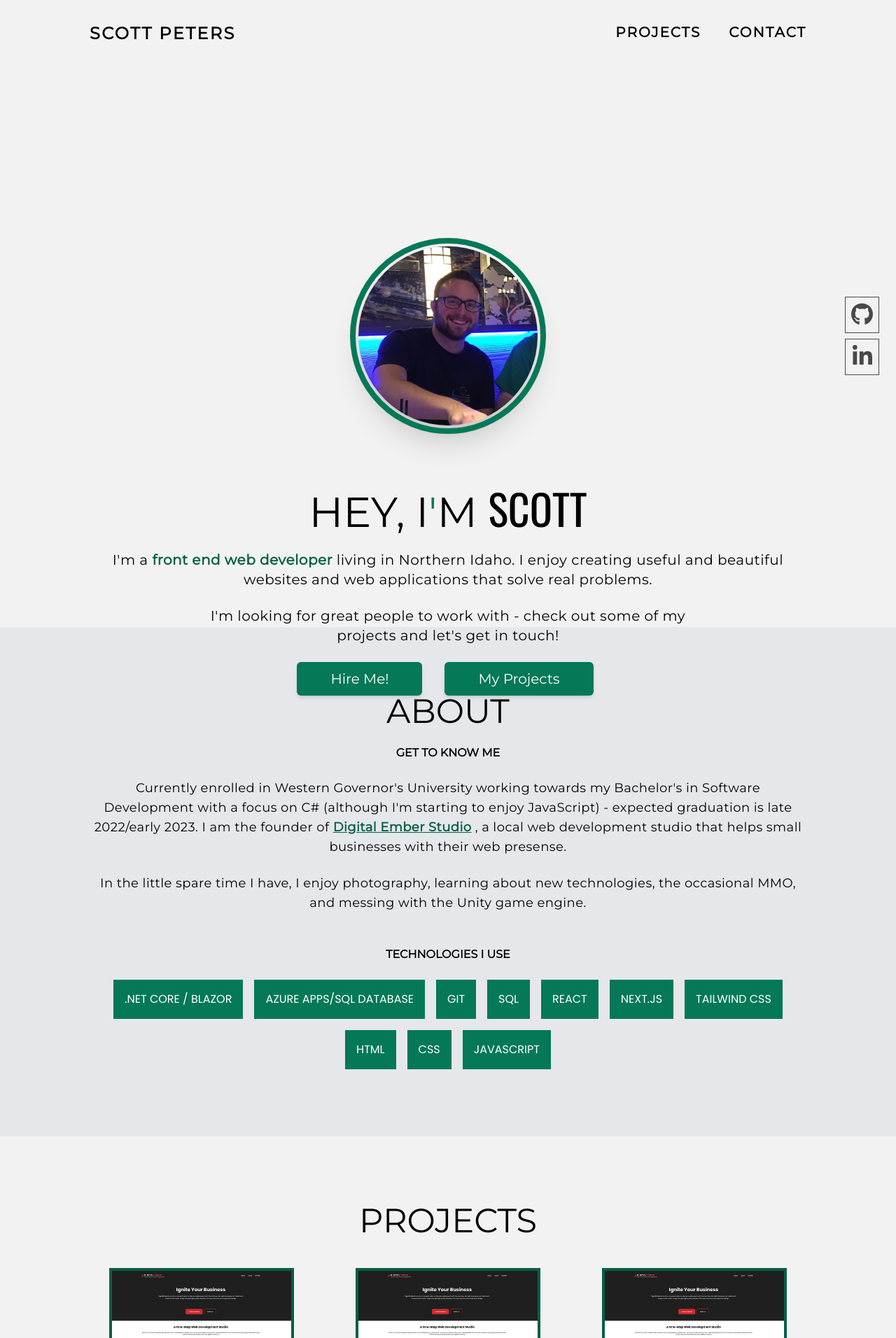
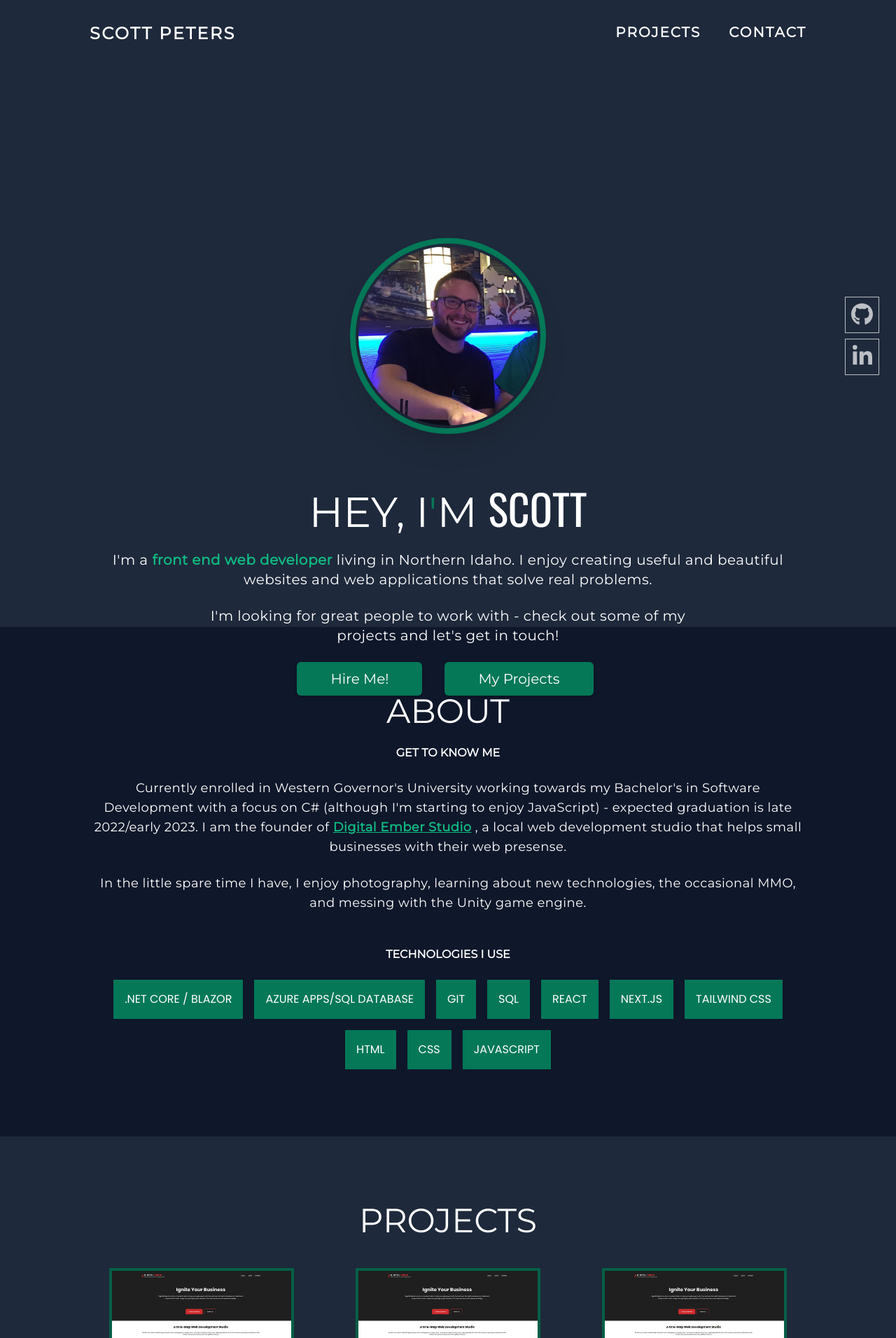
Before and after one commit to Blathe/personal-portfolio, a Next.js app: page / in a window 1280 px wide. Shown: the top 1912 px of the page at 70% size. Built offline with nearby package versions, Linux system fonts and the light colour scheme.

Commit message:
added dark mode styling

```diff
--- a/components/about.js
+++ b/components/about.js
@@ -3,7 +3,7 @@ import Tag from '../components/tag.js';
 
 const AboutSection = () => {
   return (
-    <div className="flex flex-col gap-6 py-24 px-8 xl:px-32 2xl:px-64 bg-gray-200 anim-fade-in">
+    <div className="flex flex-col gap-6 py-24 px-8 xl:px-32 2xl:px-64 bg-gray-200 anim-fade-in dark:bg-slate-900 dark:text-white">
       <h1 className="mx-auto text-4xl md:text-5xl uppercase font-mons font-normal">
         About
       </h1>
@@ -15,7 +15,7 @@ const AboutSection = () => {
             Currently enrolled in Western Governor&apos;s University working
             towards my Bachelor&apos;s in Software Development with a focus on
             C# (although I&apos;m starting to enjoy JavaScript) - expected graduation is late 2022/early 2023. I am the founder of {" "}
-            <span className="text-emerald-800 font-bold underline">
+            <span className="text-emerald-800 font-bold underline dark:text-emerald-500">
               <Link href="https://digitalemberstudio.com">
                 Digital Ember Studio
               </Link>
--- a/components/contactSection.js
+++ b/components/contactSection.js
@@ -63,9 +63,9 @@ const ContactSection = () => {
 
 
     return (
-        <div id="contact-section" className="flex flex-col gap-6 pt-24 pb-24 bg-emerald-700 anim-fade-in">
+        <div id="contact-section" className="flex flex-col gap-6 pt-24 pb-24 bg-emerald-700 anim-fade-in dark:bg-slate-900 dark:text-white">
             <h2 className="mx-auto text-4xl lg:text-5xl uppercase font-mons font-normal pb-12 text-white">LET&apos;S CONNECT</h2>
-            <div className="mx-auto font-mons text-normal bg-white w-4/5 lg:w-3/5 py-8 lg:py-12 relative">
+            <div className="mx-auto font-mons text-normal bg-white w-4/5 lg:w-3/5 py-8 lg:py-12 relative dark:bg-slate-700">
                 <div id="success-banner" className="absolute z-50 left-0 bottom-0 w-full h-0 bg-emerald-600 transition-all duration-700 flex flex-col justify-center gap-2 text-xl">
                     <FontAwesomeIcon className="hidden success-message text-white anim-fade-up" id="button-icon" icon={faCheck} size="3x" />
                     <h2 className="hidden success-message mx-auto text-white anim-fade-up">Message Sent</h2>
@@ -76,17 +76,17 @@ const ContactSection = () => {
                     <div className="flex flex-col lg:flex-row gap-4">
                         <div className="flex flex-col flex-grow">
                             <label className="font-bold" htmlFor="full-name">Full Name <span className="text-red-500">*</span></label>
-                            <input onChange={handleChange} required className="h-16 p-2 border-b-4 border-gray-300 outline-none focus:border-emerald-600 transition-all" name="fullName" type="text" placeholder="Enter your name" />
+                            <input onChange={handleChange} required className="h-16 p-2 border-b-4 border-gray-300 outline-none focus:border-emerald-600 dark:focus:border-cyan-700 transition-all dark:bg-gray-800" name="fullName" type="text" placeholder="Enter your name" />
                         </div>
                         <div className="flex flex-col flex-grow">
                             <label className="font-bold" htmlFor="email">Email <span className="text-red-500">*</span></label>
-                            <input onChange={handleChange} required className="h-16 p-2 border-b-4 border-gray-300 outline-none focus:border-emerald-600 transition-all" name="email" type="email" placeholder="Enter your email" />
+                            <input onChange={handleChange} required className="h-16 p-2 border-b-4 border-gray-300 outline-none focus:border-emerald-600 dark:focus:border-cyan-700 transition-all dark:bg-gray-800" name="email" type="email" placeholder="Enter your email" />
                         </div>
 
                     </div>
                     <div className="flex flex-col flex-grow">
                         <label className="font-bold" htmlFor="message">Message <span className="text-red-500">*</span></label>
-                        <textarea onChange={handleChange} required className="p-2 resize-none border-b-4 border-gray-300 outline-none focus:border-emerald-600 transition-all" name="message" type="text" placeholder="Enter your message" rows="8" resizable="false" />
+                        <textarea onChange={handleChange} required className="p-2 resize-none border-b-4 border-gray-300 outline-none focus:border-emerald-600 dark:focus:border-cyan-700 transition-all dark:bg-gray-800" name="message" type="text" placeholder="Enter your message" rows="8" resizable="false" />
                     </div>
                     <button id="submit-button" aria-label="submit-contact-form" className="mx-auto lg:mx-0 w-56 p-4 bg-emerald-700 rounded-md text-white font-mons text-xl hover:bg-emerald-900 hover:cursor-pointer focus:border-0 flex flex-row justify-center gap-4 items-center transition-all hover:gap-6" onClick={(e) => handleSubmit(e)}>{submitButton.text} <FontAwesomeIcon className={submitButton.animation} id="button-icon" icon={submitButton.icon} /></button>
                 </form>
--- a/components/footer.js
+++ b/components/footer.js
@@ -1,12 +1,12 @@
 const Footer = () => {
-    return (
-        <footer className="anim-fade-in text-center mb-3 font-mons">
-          <p className="text-light font-sm py-2">
-            Copyright &copy; 2022 -{" "}
-            <span className="text-emerald-700 font-bold">Scott Peters</span>
-          </p>
-        </footer>
-    );
-}
+  return (
+    <footer className="anim-fade-in text-center font-mons dark:text-white">
+      <p className="text-light font-sm p-4">
+        Copyright &copy; 2022 - {" "}
+        <span className="text-emerald-700 font-bold dark:text-emerald-500">Scott Peters</span>
+      </p>
+    </footer>
+  );
+};
 
-export default Footer
+export default Footer;
--- a/components/header.js
+++ b/components/header.js
@@ -16,7 +16,7 @@ const Header = () => {
       }
 
     return(
-        <header className="px-8 py-8 2xl:px-64 xl:px-32">
+        <header className="px-8 py-8 2xl:px-64 xl:px-32 dark:text-white">
           <nav className="flex justify-between anim-fade-down">
             <div>
               <h2 className="text-2xl font-bold uppercase font-mons tracking-widest">
--- a/components/heroSection.js
+++ b/components/heroSection.js
@@ -13,7 +13,7 @@ const HeroSection = () => {
       }
 
     return (
-        <div className="flex flex-col flex-grow items-center anim-fade-in gap-6 py-24 md:py-64 md:h-screen">
+        <div className="flex flex-col flex-grow items-center anim-fade-in gap-6 py-24 md:py-64 md:h-screen dark:text-white">
             <img className="rounded-full mb-16 anim-fade-in outline outline-8 outline-offset-4 outline-emerald-700 shadow-2xl" alt="self portrait" src="headshot.webp" width="256" height="256"></img>
             <h1 className="mx-auto text-4xl md:text-6xl uppercase font-mons font-normal">
               Hey, I<span className="text-emerald-700">&apos;</span>m{" "}
@@ -21,7 +21,7 @@ const HeroSection = () => {
             </h1>
             <p className="mx-auto text-center text-xl font-mons font-normal tracking-wide md:w-4/5 px-8">
               I&apos;m a{" "}
-              <span className="font-bold text-emerald-800">
+              <span className="font-bold text-emerald-800 dark:text-emerald-500">
                 front end web developer
               </span>{" "}
               living in Northern Idaho. I enjoy creating useful and beautiful
--- a/components/projectsSection.js
+++ b/components/projectsSection.js
@@ -4,7 +4,7 @@ const ProjectsSection = () => {
 
     return(
         <>
-          <div id="projects" className="flex flex-col gap-12 anim-fade-in pb-12 px-8 sm:px-12 xl:px-32 2xl:px-64 ">
+          <div id="projects" className="flex flex-col gap-12 anim-fade-in pb-12 px-8 sm:px-12 xl:px-32 2xl:px-64 dark:text-white">
             <h1 className="mx-auto text-4xl md:text-5xl uppercase font-mons font-normal pt-24">
               Projects
             </h1>
--- a/components/sideSocialLinks.js
+++ b/components/sideSocialLinks.js
@@ -4,16 +4,16 @@ import { faGithub, faLinkedinIn } from "@fortawesome/free-brands-svg-icons"; //
 
 const SideSocialLinks = () => {
   return (
-    <div className="md:fixed right-0 2xl:right-0 top-1/2 flex flex-row md:flex-col gap-2 justify-center m-6 anim-fade-left">
+    <div className="md:fixed right-0 2xl:right-0 top-1/2 flex flex-row md:flex-col gap-2 justify-center m-6 anim-fade-left dark:text-white">
       <button
         aria-label="Github"
-        className="hover:scale-110 opacity-70 hover:opacity-100 transition border-solid border border-black p-2"
+        className="hover:scale-110 opacity-70 hover:opacity-100 transition border-solid border border-black p-2 dark:border-white"
       >
         <Link href="https://github.com/Blathe"><FontAwesomeIcon icon={faGithub} size="2x" /></Link>
       </button>
       <button
         aria-label="LinkedIn"
-        className="hover:scale-110 opacity-70 hover:opacity-100 transition border-solid border border-black p-2"
+        className="hover:scale-110 opacity-70 hover:opacity-100 transition border-solid border border-black p-2 dark:border-white"
       >
         <Link href="https://www.linkedin.com/in/scott-peters-b93919223/"><FontAwesomeIcon icon={faLinkedinIn} size="2x" /></Link>
       </button>
--- a/pages/index.js
+++ b/pages/index.js
@@ -1,16 +1,21 @@
+import { useState } from 'react';
 import Head from "next/head";
 
 import AboutSection from "../components/about.js";
 import SideSocialLinks from "../components/sideSocialLinks.js";
 import HeroSection from "../components/heroSection.js";
 import ProjectsSection from "../components/projectsSection.js";
-import ContactSection from '../components/contactSection.js';
-import Footer from '../components/footer.js';
-import Header from '../components/header.js';
+import ContactSection from "../components/contactSection.js";
+import Footer from "../components/footer.js";
+import Header from "../components/header.js";
 
 export default function Home() {
+  const [theme, setTheme] = useState("dark");
+
+
   return (
-    <div className="container-fluid p-0 m-0">
+    <div className={theme}>
+      <div className="container-fluid p-0 m-0 dark:bg-slate-800">
         <Head>
           <title>Scott Peters - Full Stack Web Developer Portfolio</title>
           <meta
@@ -32,5 +37,6 @@ export default function Home() {
           <Footer />
         </div>
       </div>
+    </div>
   );
 }
--- a/tailwind.config.js
+++ b/tailwind.config.js
@@ -3,6 +3,7 @@ module.exports = {
     "./pages/**/*.{js,ts,jsx,tsx}",
     "./components/**/*.{js,ts,jsx,tsx}",
   ],
+  darkMode: 'class',
   theme: {
     fontFamily: {
       'poppins': ['Poppins'],
```
Lines whose indentation alone changed are shown as unchanged.
